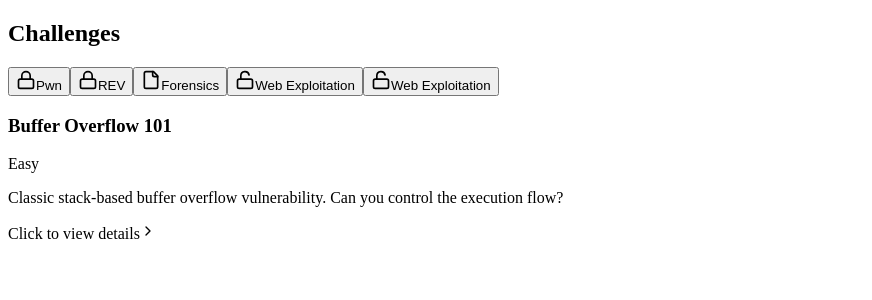
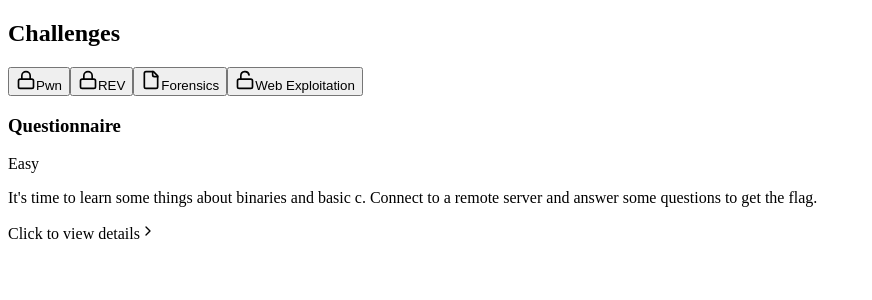
Before and after one commit to trafficracer/username, a Next.js app: page /Challenges in a window 1280 px wide. Shown: the top 300 px of the page, without its empty margins (0-872 px from the left). Built offline with nearby package versions, Linux system fonts and the light colour scheme.

Commit message:
Update Challenges.tsx

```diff
--- a/src/pages/Challenges.tsx
+++ b/src/pages/Challenges.tsx
@@ -10,11 +10,11 @@ const Challenges: React.FC = () => {
       challenges: [
         {
           id: 1,
-          title: 'Buffer Overflow 101',
-          description: 'Classic stack-based buffer overflow vulnerability. Can you control the execution flow?',
+          title: 'Questionnaire',
+          description: "It's time to learn some things about binaries and basic c. Connect to a remote server and answer some questions to get the flag.",
           difficulty: 'Easy',
-          fileLink: '/challenges/pwn/buffer_overflow_101.zip',
-          hint: 'Try examining what happens when you send more than 64 bytes...'
+          fileLink: 'https://drive.usercontent.google.com/download?id=1MwsqTvUysJfczjusBWMRFU8Q-vwoxydN&export=download&authuser=0',
+          hint: 'no hints'
         }
       ]
     },
@@ -28,8 +28,8 @@ const Challenges: React.FC = () => {
           title: 'Flag casino',
           description: 'The team stumbles into a long-abandoned casino. As you enter, the lights and music whir to life, and a staff of robots begin moving around and offering games, while skeletons of prewar patrons are slumped at slot machines. A robotic dealer waves you over and promises great wealth if you can win - can you beat the house and gather funds for the mission?',
           difficulty: 'Easy',
-          fileLink: 'https://drive.google.com/file/d/1XUGiVZuTq-4jNE2XKZ7Xy-F_QKS_l5FZ/view?usp=sharing',
-          hint: 'no hint'
+          fileLink: 'https://drive.usercontent.google.com/download?id=1XUGiVZuTq-4jNE2XKZ7Xy-F_QKS_l5FZ&export=download&authuser=0&confirm=t&uuid=9178461f-b3c1-4e37-aae5-3da77221dd7d&at=AEz70l6VAL9PE4EoUWblAR9rKAhT%3A1741858155954',
+          hint: 'val = e.u32(e.sym["check"] + j * 4) <br /> e = ELF("./casino", checksec=False)'
         }
       ]
     },
@@ -55,26 +55,11 @@ const Challenges: React.FC = () => {
       challenges: [
         {
           id: 5,
-          title: 'SQL Injection',
-          description: 'Can you bypass the login by exploiting SQL injection?',
+          title: 'OnlyHacks Dating App',
+          description: "Dating and matching can be exciting especially during Valentine's, but it’s important to stay vigilant for impostors. Can you help identify possible frauds?",
           difficulty: 'Easy',
           fileLink: '/challenges/web/sql_injection',
-          hint: 'What happens if you use a single quote in the username field?'
-        }
-      ]
-    },
-    {
-      name: 'Web Exploitation',
-      description: 'Web application security challenges',
-      icon: <UnlockIcon size={20} />,
-      challenges: [
-        {
-          id: 5,
-          title: 'SQL Injection',
-          description: 'Can you bypass the login by exploiting SQL injection?',
-          difficulty: 'Easy',
-          fileLink: '/challenges/web/sql_injection',
-          hint: 'What happens if you use a single quote in the username field?'
+          hint: 'check input validation'
         }
       ]
     }
```
